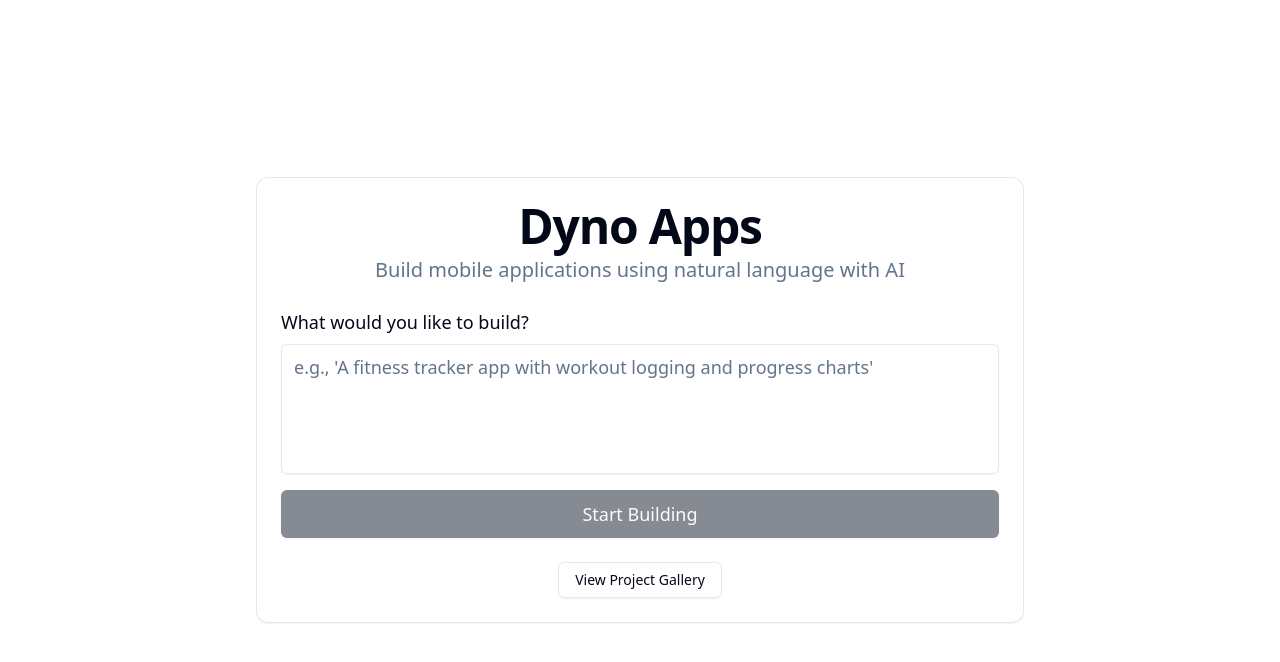
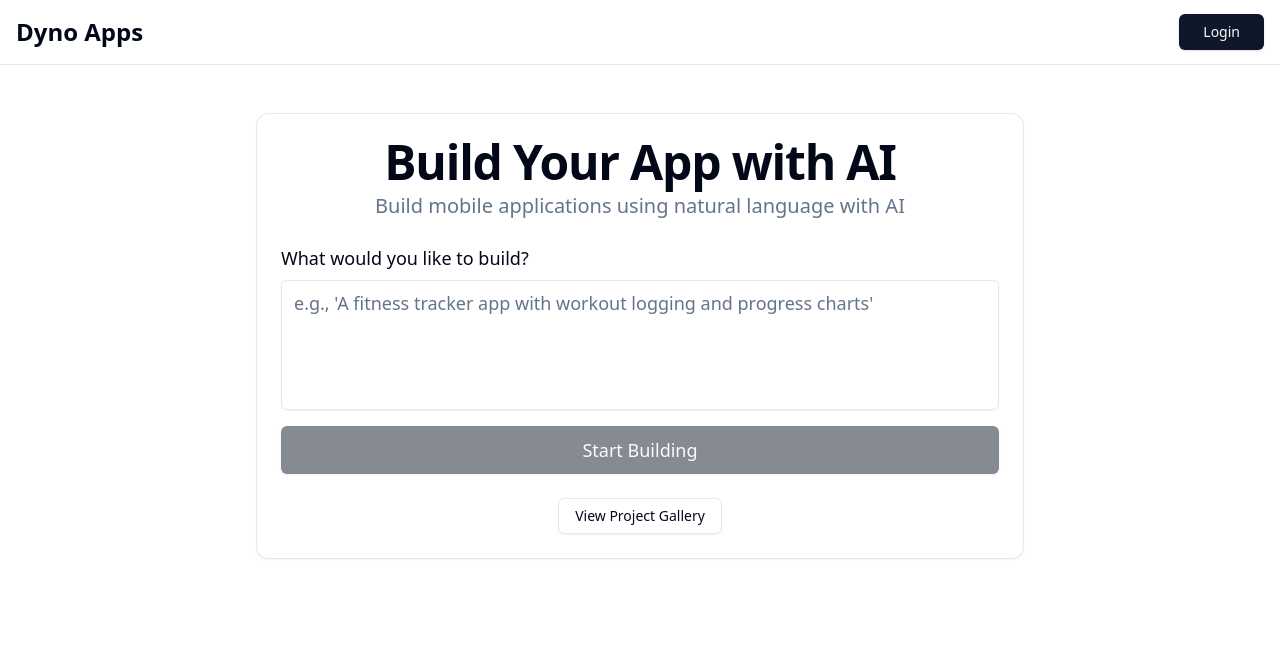
Before and after one commit to Sanjan611/dyno-apps, a Next.js app: page / in a window 1280 px wide. Shown: the top 662 px of the page. Built offline with nearby package versions, Linux system fonts and the light colour scheme.

Commit message:
small change to home page

```diff
--- a/app/page.tsx
+++ b/app/page.tsx
@@ -27,12 +27,26 @@ export default function Home() {
   };
 
   return (
-    <div className="min-h-screen flex items-center justify-center bg-background px-4">
+    <div className="min-h-screen bg-background">
+      {/* Menu Bar */}
+      <header className="border-b bg-background/95 backdrop-blur supports-[backdrop-filter]:bg-background/60 sticky top-0 z-50">
+        <div className="container flex h-16 items-center justify-between px-4">
+          <Link href="/" className="flex items-center space-x-2">
+            <span className="text-2xl font-bold">Dyno Apps</span>
+          </Link>
+          <Button variant="default" className="px-6">
+            Login
+          </Button>
+        </div>
+      </header>
+
+      {/* Main Content */}
+      <div className="flex items-center justify-center px-4 py-12">
         <div className="w-full max-w-3xl">
           <Card className="border-0 shadow-none sm:border sm:shadow-sm">
             <CardHeader className="text-center">
               <CardTitle className="text-4xl lg:text-5xl font-bold">
-              Dyno Apps
+                Build Your App with AI
               </CardTitle>
               <CardDescription className="text-lg lg:text-xl mt-2">
                 Build mobile applications using natural language with AI
@@ -71,5 +85,6 @@ export default function Home() {
         </Card>
       </div>
       </div>
+    </div>
   );
 }
```
Lines whose indentation alone changed are shown as unchanged.
